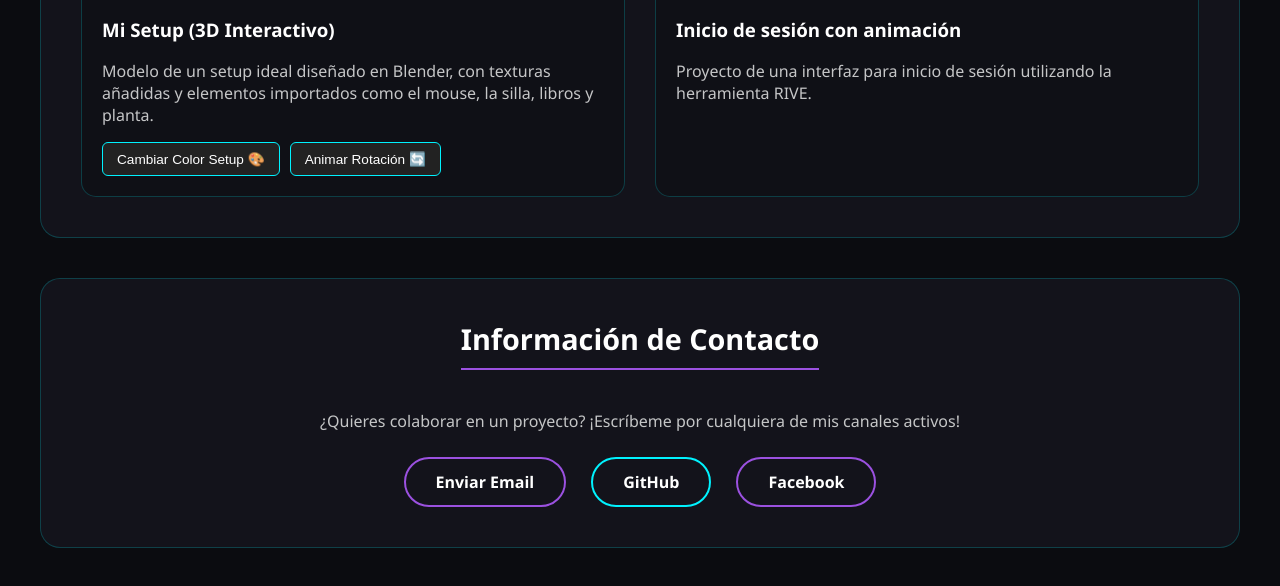
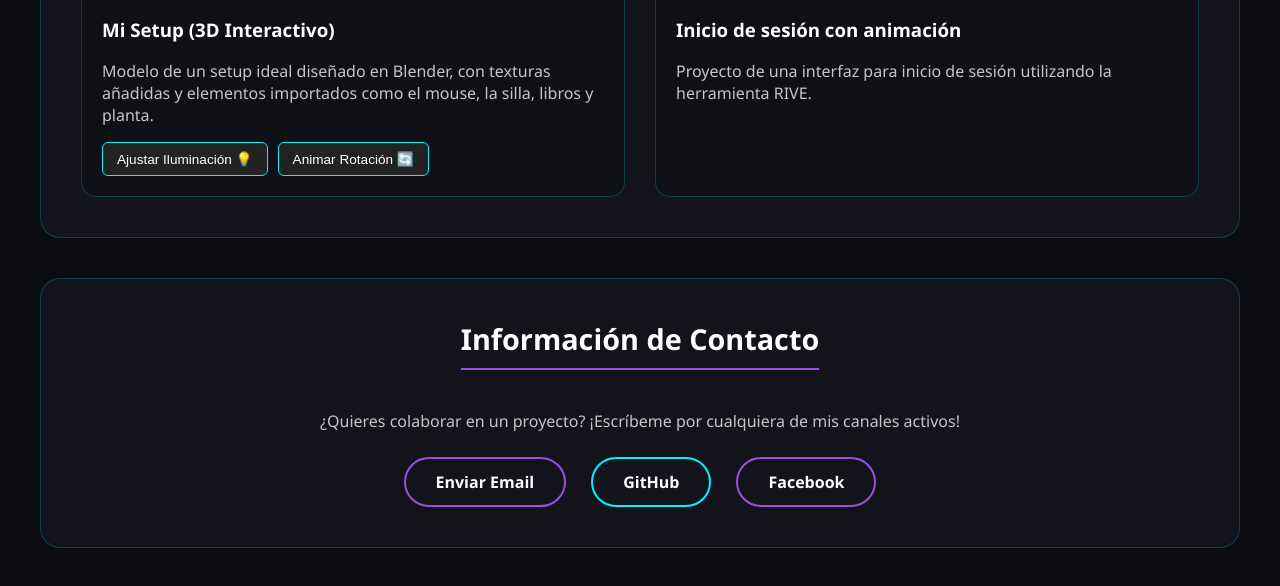
Before and after one commit to RodriSantos343/MI_PORTAFOLIO_GAMER, a plain HTML site: page index.html in a window 1280 px wide. Shown: the part 1548-2134 px from the top of the page. Drawn offline with Linux system fonts and the light colour scheme; some packages are replaced by stand-ins of ours; a script that the page names is missing.

Commit message:
corrections

```diff
--- a/index.html
+++ b/index.html
@@ -72,7 +72,7 @@
 
                         <!-- PANEL DE INTERACCIONES PROGRAMADAS EN JAVASCRIPT -->
                         <div class="controles-js">
-                            <button id="btn-color" class="control-btn">Cambiar Color Setup 🎨</button>
+                            <button id="btn-luz" class="control-btn">Ajustar Iluminación 💡</button>
                             <button id="btn-animar" class="control-btn">Animar Rotación 🔄</button>
                         </div>
                     </div>
@@ -114,7 +114,6 @@
         const monitor3D = document.getElementById('modelo-setup');
         const btnLuz = document.getElementById('btn-luz');
         const btnAnimar = document.getElementById('btn-animar');
-
 
         // B. Interacción: Ajuste de Iluminación del Modelo 3D (Modifica la exposición lumínica)
         let luzAlta = false;
```
